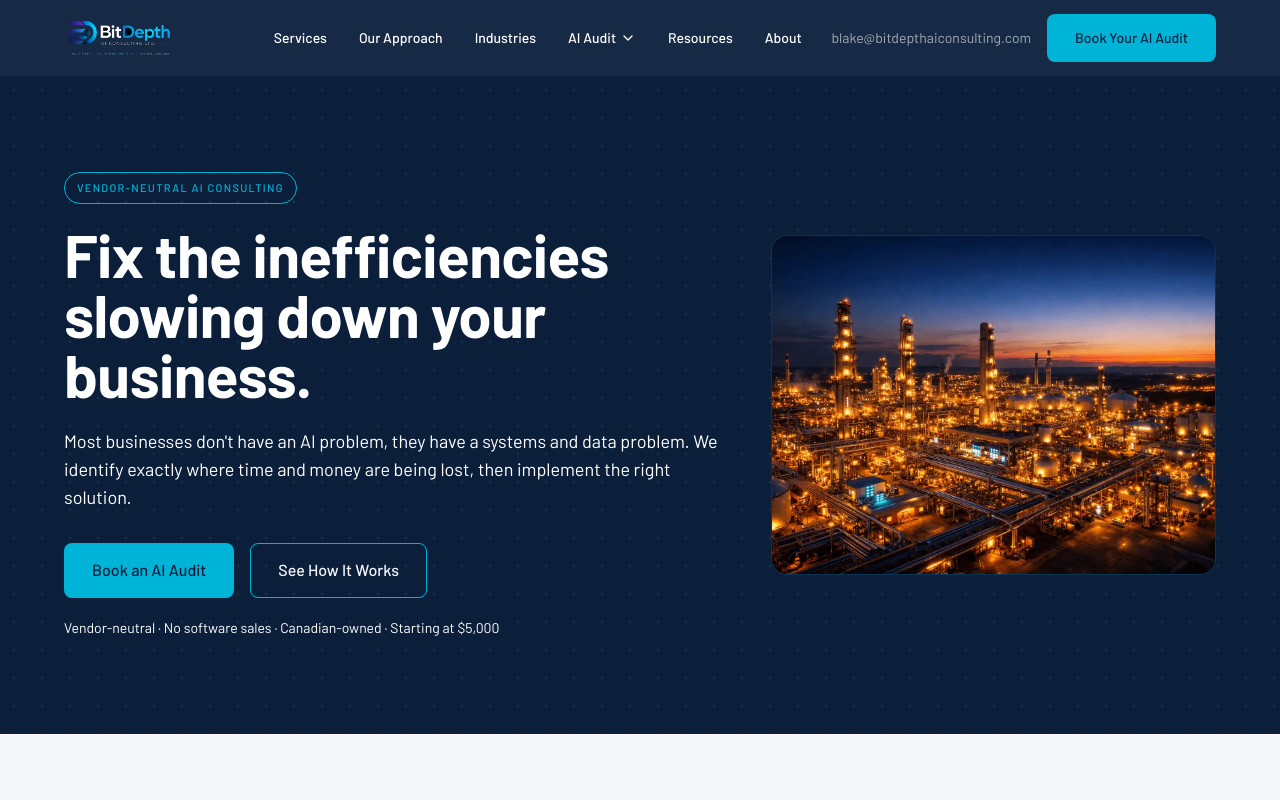
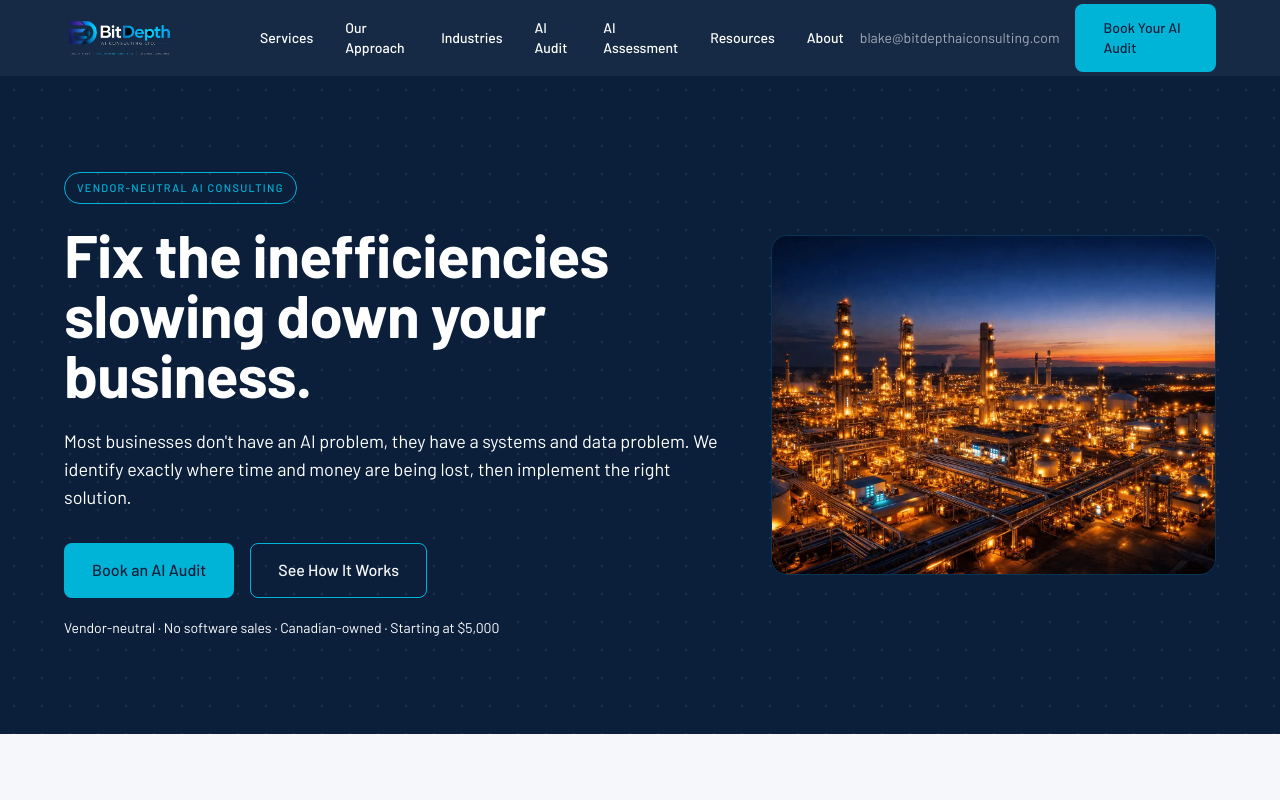
Before and after one commit to Yeti567/Bit-Depth-AI-Consulting-Website, a Next.js app: page / in a window 1280 px wide. Shown: the top 800 px of the page. Built offline with nearby package versions, Linux system fonts and the light colour scheme.

Commit message:
Add dedicated layout for assessment page without site header/footer, fix mobile nav background

```diff
--- /dev/null
+++ b/src/app/ai-readiness-assessment/layout.tsx
@@ -0,0 +1,7 @@
+export default function AssessmentLayout({ children }: { children: React.ReactNode }) {
+  return (
+    <div className="assessment-bg min-h-screen">
+      {children}
+    </div>
+  );
+}
--- a/src/components/layout/mobile-nav.tsx
+++ b/src/components/layout/mobile-nav.tsx
@@ -2,12 +2,11 @@
 
 import Link from 'next/link';
 import { useState } from 'react';
-import { Menu, X, ChevronDown, ChevronUp } from 'lucide-react';
+import { Menu, X } from 'lucide-react';
 import { navigation } from '@/lib/site-data';
 
 export function MobileNav() {
   const [open, setOpen] = useState(false);
-  const [openDropdown, setOpenDropdown] = useState<string | null>(null);
 
   return (
     <div className="md:hidden">
@@ -24,7 +23,7 @@ export function MobileNav() {
       {open ? (
         <div
           id="mobile-menu"
-          className="fixed inset-0 z-50 flex flex-col bg-[#0B1F3B] px-8 pb-8 pt-28"
+          className="fixed inset-0 z-50 flex flex-col bg-[#0B1F3B]/[0.99] px-8 pb-8 pt-28"
         >
           <button
             type="button"
@@ -36,52 +35,14 @@ export function MobileNav() {
           </button>
           <nav className="flex flex-1 flex-col justify-center">
             {navigation.map((item) => (
-              <div key={item.href}>
-                {item.children ? (
-                  <>
-                    <button
-                      type="button"
-                      onClick={(e) => {
-                        e.preventDefault();
-                        setOpenDropdown(openDropdown === item.href ? null : item.href);
-                      }}
-                      className="flex w-full items-center justify-between border-b border-[rgba(0,180,216,0.15)] py-4 text-xl font-semibold text-[#F5F7FA] transition hover:text-[#00B4D8]"
-                    >
-                      {item.label}
-                      {openDropdown === item.href ? (
-                        <ChevronUp className="h-5 w-5" />
-                      ) : (
-                        <ChevronDown className="h-5 w-5" />
-                      )}
-                    </button>
-                    {openDropdown === item.href && (
-                      <div className="border-b border-[rgba(0,180,216,0.15)]">
-                        {item.children.map((child) => (
               <Link
-                            key={child.href}
-                            href={child.href}
-                            className="block py-3 pl-4 text-lg text-white/70 hover:text-[#00B4D8] transition"
-                            onClick={() => {
-                              setOpen(false);
-                              setOpenDropdown(null);
-                            }}
-                          >
-                            {child.label}
-                          </Link>
-                        ))}
-                      </div>
-                    )}
-                  </>
-                ) : (
-                  <Link
+                key={item.href}
                 href={item.href}
                 className="block w-full border-b border-[rgba(0,180,216,0.15)] py-4 text-xl font-semibold text-[#F5F7FA] transition hover:text-[#00B4D8]"
                 onClick={() => setOpen(false)}
               >
                 {item.label}
               </Link>
-                )}
-              </div>
             ))}
             <Link
               href="/contact"
--- a/src/components/layout/site-header.tsx
+++ b/src/components/layout/site-header.tsx
@@ -2,15 +2,12 @@
 
 import Image from 'next/image';
 import Link from 'next/link';
-import { useEffect, useState, useRef } from 'react';
-import { ChevronDown } from 'lucide-react';
+import { useEffect, useState } from 'react';
 import { navigation } from '@/lib/site-data';
 import { MobileNav } from '@/components/layout/mobile-nav';
 
 export function SiteHeader({ simplified = false }: { simplified?: boolean }) {
   const [scrolled, setScrolled] = useState(false);
-  const [openDropdown, setOpenDropdown] = useState<string | null>(null);
-  const navRef = useRef<HTMLElement>(null);
 
   useEffect(() => {
     const onScroll = () => {
@@ -20,17 +17,6 @@ export function SiteHeader({ simplified = false }: { simplified?: boolean }) {
     onScroll();
     window.addEventListener('scroll', onScroll);
     return () => window.removeEventListener('scroll', onScroll);
-  }, []);
-
-  useEffect(() => {
-    const handleClickOutside = (e: MouseEvent) => {
-      if (navRef.current && !navRef.current.contains(e.target as Node)) {
-        setOpenDropdown(null);
-      }
-    };
-
-    document.addEventListener('mousedown', handleClickOutside);
-    return () => document.removeEventListener('mousedown', handleClickOutside);
   }, []);
 
   return (
@@ -51,36 +37,8 @@ export function SiteHeader({ simplified = false }: { simplified?: boolean }) {
           />
         </Link>
         {!simplified ? (
-          <nav ref={navRef} className="hidden items-center gap-8 md:flex">
+          <nav className="hidden items-center gap-8 md:flex">
             {navigation.map((item) => (
-              item.children ? (
-                <div key={item.href} className="relative">
-                  <button
-                    type="button"
-                    onClick={() => setOpenDropdown(openDropdown === item.href ? null : item.href)}
-                    className="flex items-center gap-1 text-sm font-medium text-white/78 transition hover:text-cyan"
-                  >
-                    {item.label}
-                    <ChevronDown
-                      className={`h-4 w-4 transition-transform ${openDropdown === item.href ? 'rotate-180' : ''}`}
-                    />
-                  </button>
-                  {openDropdown === item.href && (
-                    <div className="absolute left-0 top-full mt-2 w-56 rounded-lg bg-[rgba(11,31,59,0.98)] border border-white/10 shadow-xl backdrop-blur-xl py-2 z-50">
-                      {item.children.map((child) => (
-                        <Link
-                          key={child.href}
-                          href={child.href}
-                          className="block px-4 py-2 text-sm text-white/70 hover:bg-white/10 hover:text-cyan transition-colors"
-                          onClick={() => setOpenDropdown(null)}
-                        >
-                          {child.label}
-                        </Link>
-                      ))}
-                    </div>
-                  )}
-                </div>
-              ) : (
               <Link
                 key={item.href}
                 href={item.href}
@@ -89,7 +47,6 @@ export function SiteHeader({ simplified = false }: { simplified?: boolean }) {
                 {item.label}
                 <span className="absolute -bottom-2 left-0 h-px w-full origin-left scale-x-0 bg-cyan transition-transform duration-200 ease-out group-hover:scale-x-100" />
               </Link>
-              )
             ))}
           </nav>
         ) : null}
--- a/src/lib/site-data.ts
+++ b/src/lib/site-data.ts
@@ -2,14 +2,8 @@ export const navigation = [
   { label: 'Services', href: '/services' },
   { label: 'Our Approach', href: '/ai-strategy' },
   { label: 'Industries', href: '/industries' },
-  {
-    label: 'AI Audit',
-    href: '/ai-audit',
-    children: [
-      { label: 'AI Opportunity Audit', href: '/ai-audit' },
-      { label: 'AI Readiness Assessment', href: '/ai-readiness-assessment' }
-    ]
-  },
+  { label: 'AI Audit', href: '/ai-audit' },
+  { label: 'AI Assessment', href: '/ai-readiness-assessment' },
   { label: 'Resources', href: '/resources' },
   { label: 'About', href: '/about' }
 ];
```
Lines whose indentation alone changed are shown as unchanged.
